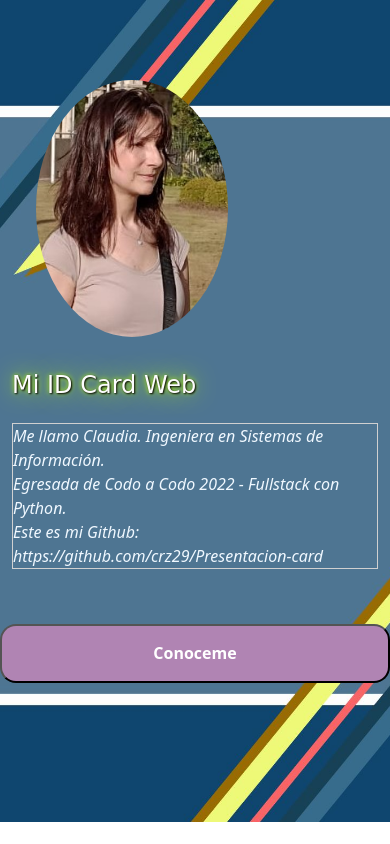
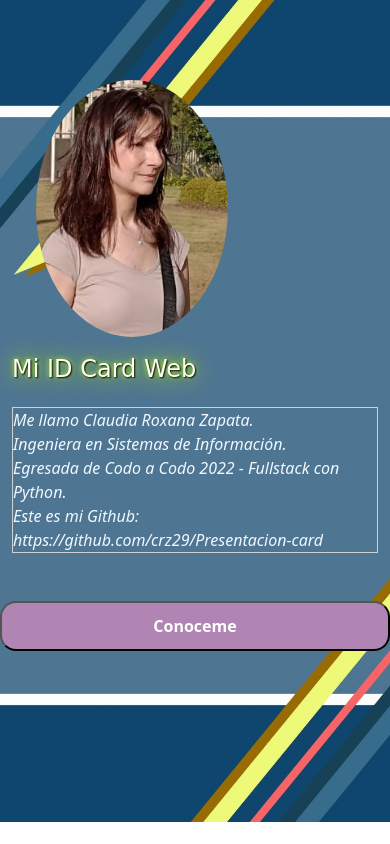
Before and after one commit to crz29/Presentacion-card, a plain HTML site: page index.html in a window 390 px wide. Drawn offline with nearby package versions, Linux system fonts and the light colour scheme.

Commit message:
cambios en boton y parrafo

```diff
--- a/archivos/css/presentacion-boton.css
+++ b/archivos/css/presentacion-boton.css
@@ -6,8 +6,8 @@
     font-size: 1.5rem;
     font-weight: bold;
     background: rgb(176, 132, 179);
-    height: 10vh;
-    margin-top: 10%;
+    height: 8vh;
+    margin-top: 7%;
     border-radius: 1rem;
     transition: all .1s ease-in-out;
 
@@ -18,14 +18,16 @@
 
         cursor: pointer;
         background: rgb(194, 10, 204);
+        margin-top: 1 rem  ;
+
 
 }
 @media screen and (max-width:500px) {
     .btn-primary{
         align-items: center;
-        top: 65%;
+        margin-top: 2rem;
         font-size: 1rem;
-        height: 7vh;
+        height: 6vh;
 
     }
 }
--- a/archivos/css/presentacion-texto.css
+++ b/archivos/css/presentacion-texto.css
@@ -3,7 +3,7 @@
     display: flex;
     flex-direction: column;
     justify-content: center ;
-    margin-top: 3rem;
+    margin-top: 2rem;
 
 
 }
--- a/index.html
+++ b/index.html
@@ -23,7 +23,7 @@
             </div>
             <div class="presentacion__texto">
                 <div class="presentacion__titulo">Mi ID Card Web</div>
-                <p class="presentacion__parrafo">Me llamo Claudia. Ingeniera en Sistemas de Información. <br>
+                <p class="presentacion__parrafo">Me llamo Claudia Roxana Zapata. <br> Ingeniera en Sistemas de Información. <br>
                 Egresada de Codo a Codo 2022 - Fullstack con Python. <br>Este es mi Github: https://github.com/crz29/Presentacion-card </p>
             </div>
         </div>
```
